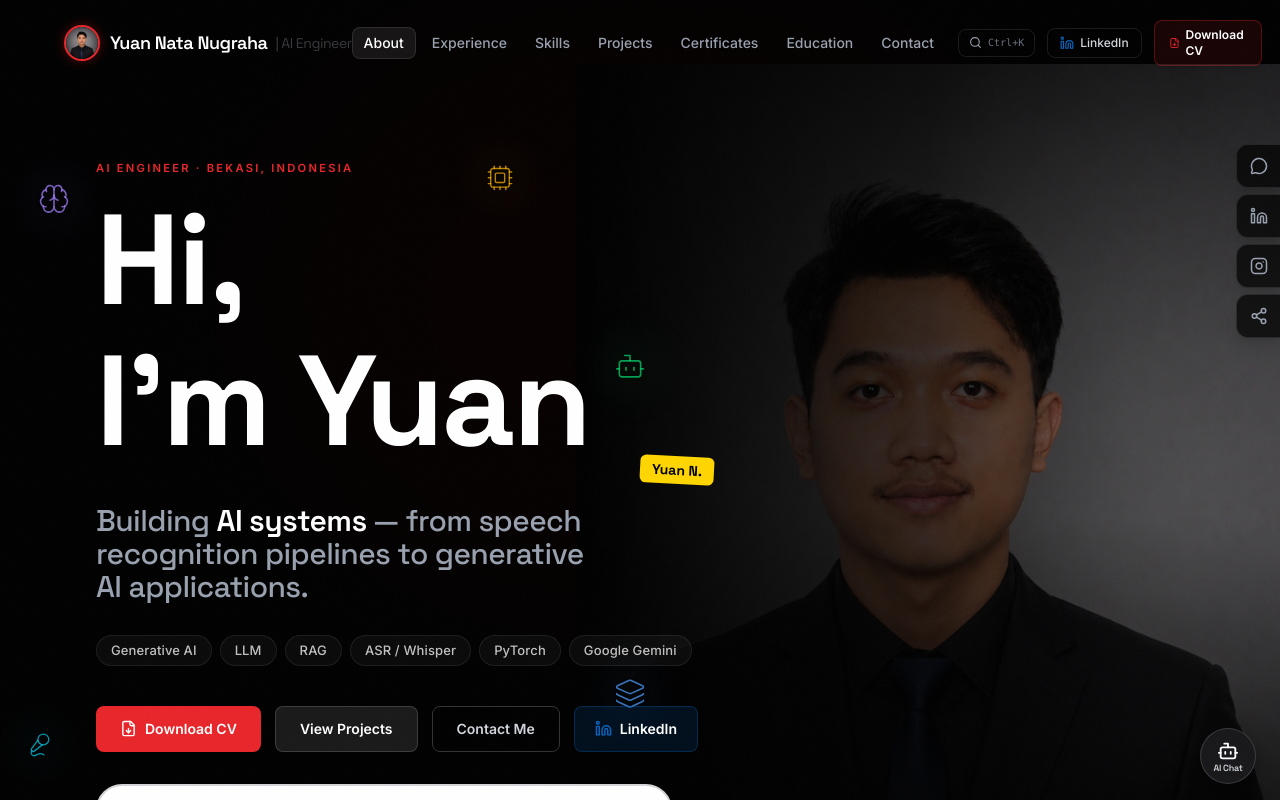
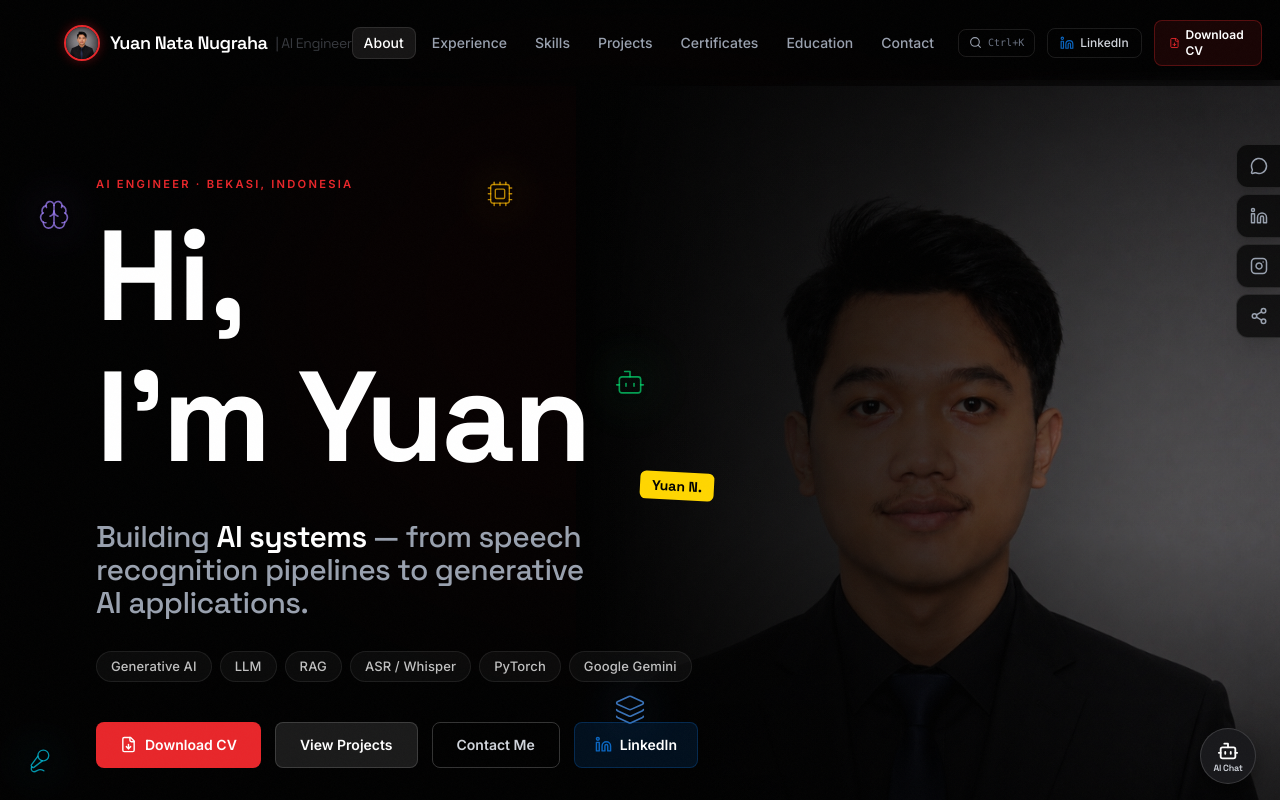
Before and after one commit to nyuannata/Portofolio-Yuan-Nata-Nugraha, a React (Vite) app: page / in a window 1280 px wide. Shown: the top 800 px of the page. Built offline with nearby package versions, Linux system fonts and the light colour scheme.

Commit message:
style: make navbar thicker and lock height to prevent shifting on scroll

```diff
--- a/src/App.tsx
+++ b/src/App.tsx
@@ -29,7 +29,7 @@ export default function App() {
 
       <Header />
 
-      <main className="relative z-10 pt-16">
+      <main className="relative z-10 pt-20">
         <Hero />
         <About />
         <Experience />
--- a/src/components/Header.tsx
+++ b/src/components/Header.tsx
@@ -55,10 +55,10 @@ export function Header() {
 
   return (
     <header
-      className={`fixed top-0 left-0 right-0 z-50 transition-all duration-500 ${
+      className={`fixed top-0 left-0 right-0 z-50 py-5 transition-colors duration-300 ${
         scrolled
-          ? "bg-black/85 backdrop-blur-xl py-3 shadow-[0_4px_30px_rgba(0,0,0,0.85)]"
-          : "bg-transparent py-5"
+          ? "bg-black/90 backdrop-blur-xl shadow-[0_6px_30px_rgba(0,0,0,0.85)]"
+          : "bg-black/40 backdrop-blur-md"
       }`}
     >
       <div className="w-full px-6 md:px-12 lg:px-16 flex justify-between items-center">
```
